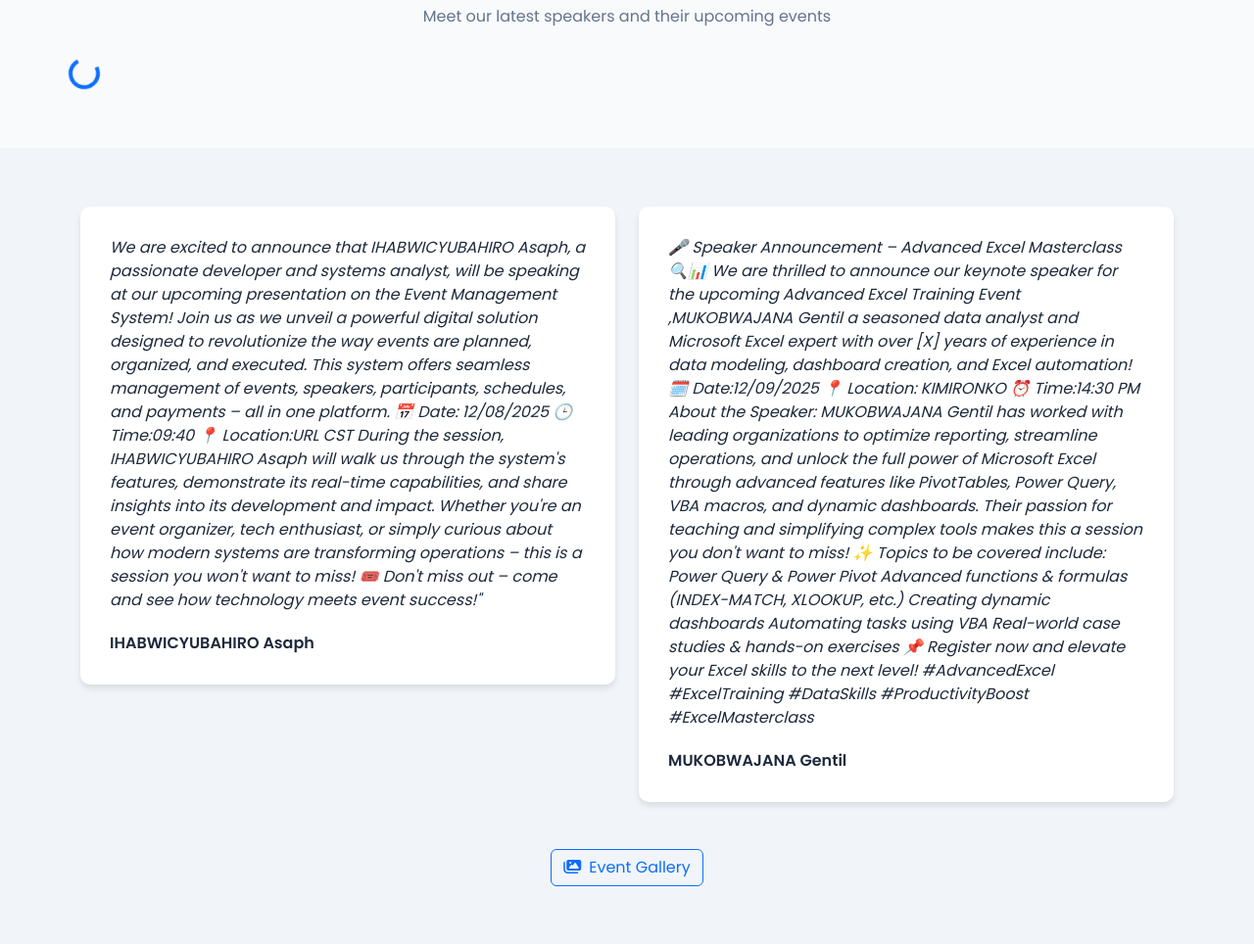
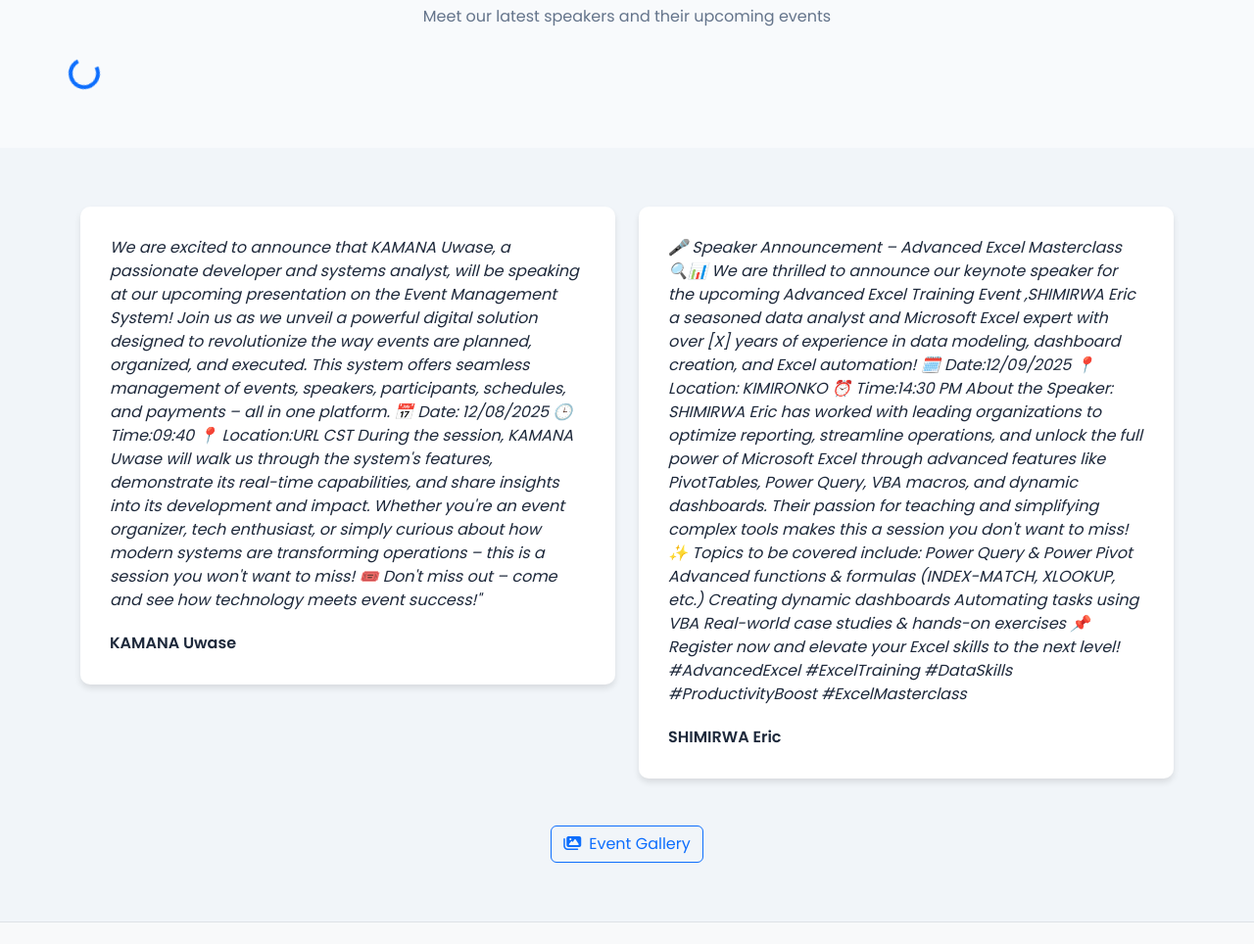
Before and after one commit to kanyamakaye/project2, a Django app: page / in a window 1280 px wide. Shown: the part 1704-2668 px from the top of the page at 98% size. Run offline with Django 4.2, Linux system fonts and the light colour scheme; some libraries are stand-ins or nearby versions.

Commit message:
home page

```diff
--- a/event_app/templates/home.html
+++ b/event_app/templates/home.html
@@ -473,7 +473,7 @@
                     <div class="testimonial-card">
                         <div class="testimonial-text">
 
-We are excited to announce that IHABWICYUBAHIRO Asaph, a passionate developer and systems analyst, will be speaking at our upcoming presentation on the Event Management System!
+We are excited to announce that KAMANA Uwase, a passionate developer and systems analyst, will be speaking at our upcoming presentation on the Event Management System!
 
 Join us as we unveil a powerful digital solution designed to revolutionize the way events are planned, organized, and executed. This system offers seamless management of events, speakers, participants, schedules, and payments – all in one platform.
 
@@ -481,12 +481,12 @@ Join us as we unveil a powerful digital solution designed to revolutionize the w
 🕒 Time:09:40
 📍 Location:URL CST
 
-During the session, IHABWICYUBAHIRO Asaph  will walk us through the system's features, demonstrate its real-time capabilities, and share insights into its development and impact.
+During the session, KAMANA Uwase  will walk us through the system's features, demonstrate its real-time capabilities, and share insights into its development and impact.
 
 Whether you're an event organizer, tech enthusiast, or simply curious about how modern systems are transforming operations – this is a session you won't want to miss!
 
 🎟️ Don't miss out – come and see how technology meets event success!"</div>
-                        <div class="testimonial-author">IHABWICYUBAHIRO Asaph</div>
+                        <div class="testimonial-author">KAMANA Uwase</div>
                     </div>
                 </div>
                 <div class="col-md-6">
@@ -494,14 +494,14 @@ Whether you're an event organizer, tech enthusiast, or simply curious about how
                         <div class="testimonial-text">
                             🎤 Speaker Announcement – Advanced Excel Masterclass 🔍📊
 
-We are thrilled to announce our keynote speaker for the upcoming Advanced Excel Training Event ,MUKOBWAJANA Gentil a seasoned data analyst and Microsoft Excel expert with over [X] years of experience in data modeling, dashboard creation, and Excel automation!
+We are thrilled to announce our keynote speaker for the upcoming Advanced Excel Training Event ,SHIMIRWA Eric a seasoned data analyst and Microsoft Excel expert with over [X] years of experience in data modeling, dashboard creation, and Excel automation!
 
 🗓️ Date:12/09/2025
 📍 Location: KIMIRONKO
 ⏰ Time:14:30 PM
 
 About the Speaker:
-MUKOBWAJANA Gentil has worked with leading organizations to optimize reporting, streamline operations, and unlock the full power of Microsoft Excel through advanced features like PivotTables, Power Query, VBA macros, and dynamic dashboards. Their passion for teaching and simplifying complex tools makes this a session you don't want to miss!
+SHIMIRWA Eric has worked with leading organizations to optimize reporting, streamline operations, and unlock the full power of Microsoft Excel through advanced features like PivotTables, Power Query, VBA macros, and dynamic dashboards. Their passion for teaching and simplifying complex tools makes this a session you don't want to miss!
 
 ✨ Topics to be covered include:
 
@@ -519,7 +519,7 @@ Real-world case studies & hands-on exercises
 
 #AdvancedExcel #ExcelTraining #DataSkills #ProductivityBoost #ExcelMasterclass
 </div>
-                        <div class="testimonial-author">MUKOBWAJANA Gentil</div>
+                        <div class="testimonial-author">SHIMIRWA Eric</div>
                     </div>
                 </div>
             </div>
--- a/event_app/views.py
+++ b/event_app/views.py
@@ -5,6 +5,7 @@ from django.template import loader
 from django.db.models import Count, Sum, Avg, Min, Max
 from django.utils import timezone
 from datetime import timedelta, datetime
+from django.contrib.auth.decorators import login_required
 from django.contrib.auth.forms import AuthenticationForm
 from .forms import (
     EventManagementForm, SpeakerManagementForm, ParticipantManagementForm,
--- a/event_project/settings.py
+++ b/event_project/settings.py
@@ -36,7 +36,7 @@ CSRF_TRUSTED_ORIGINS = [
     "https://online-event-management-system-project.onrender.com",
 ]
 
-
+LOGIN_URL = '/login/'
 # Application definition
 
 
```
Also changed, not shown: 1 other file.
